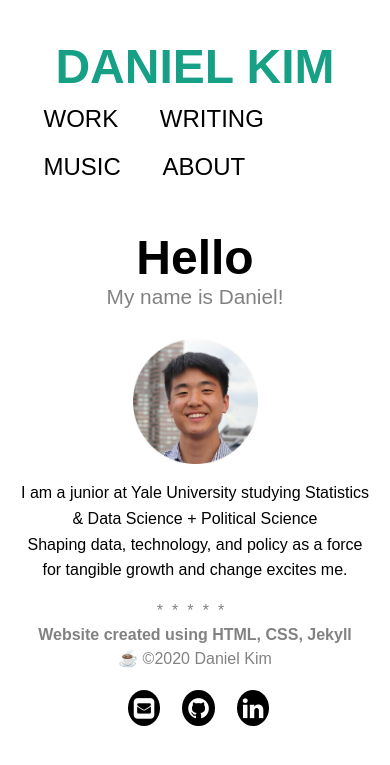
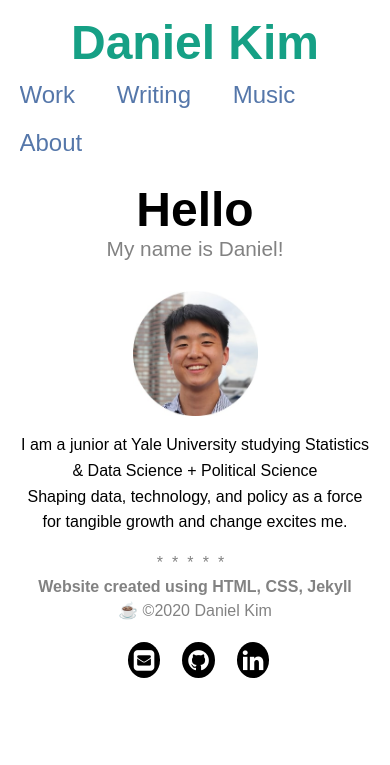
Before and after one commit to danielk56/danielk56.github.io, a Jekyll site: the page built from index.md, in a window 390 px wide. Shown: the top 765 px of the page. Built offline with Jekyll 4.4.1, drawn with Linux system fonts in a browser that asks for light colours.

Commit message:
Update main.css

```diff
--- a/assets/css/main.css
+++ b/assets/css/main.css
@@ -527,83 +527,6 @@ ol li > * {
     text-decoration: none;
 }
 
-/* HEADER and FOOTER STYLES */
-
-header {
-    padding: 0 auto;
-    display: flex;
-    align-items: center;
-    text-transform: uppercase;
-    font-weight: 600;
-    padding: 3em;
-}
-
-header a {
-    color: black;
-    text-decoration: none;
-    transition: color 0.5s ease-in-out;
-}
-
-header a:hover {
-    color: var(--color-blue);
-    transition: all 0.25s;
-}
-
-#siteTitle {
-    z-index: 2000;
-    font-size: 150%;
-    letter-spacing: .3em;
-}
-
-nav {
-    z-index: 2000;
-    margin-left: auto;
-}
-
-nav a {
-    font-size: 85%;
-    letter-spacing: 0.05em;
-    margin: 1em;
-}
-
-footer {
-    padding: 0 auto;
-    display: flex;
-    align-items: center;
-    padding: 3em;
-}
-
-footer > * {
-    display: block;
-    z-index: 2000;
-}
-
-@media screen and (max-width: 640px) {
-    header,
-    footer {
-        padding: 1.5em;
-    }
-
-    header {
-        position: relative;
-        display: block;
-        z-index: 2000;
-    }
-
-    footer p {
-        padding: 0;
-        margin: 0;
-    }
-
-    nav {
-        margin-top: 18px;
-    }
-
-    nav a:first-child{
-        margin-left: 0;
-    }
-}
-
 /* ELEMENTS: ICONS */
 
 .fa {
```
